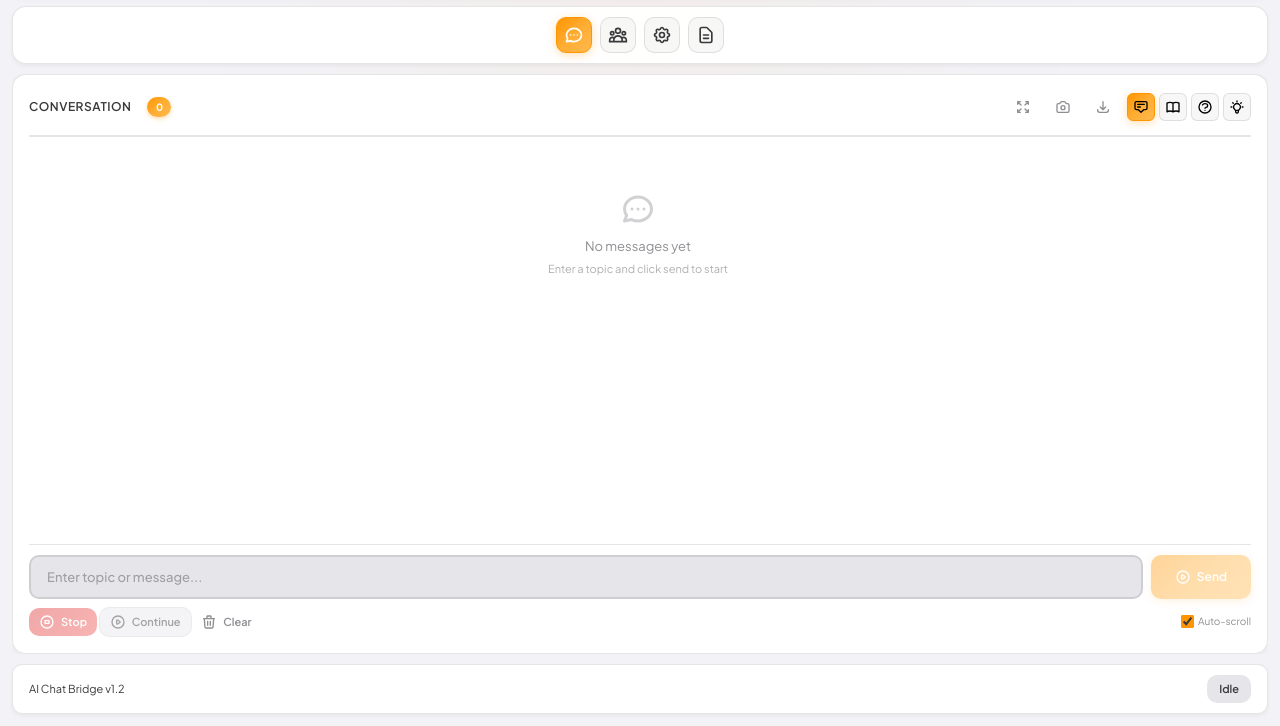
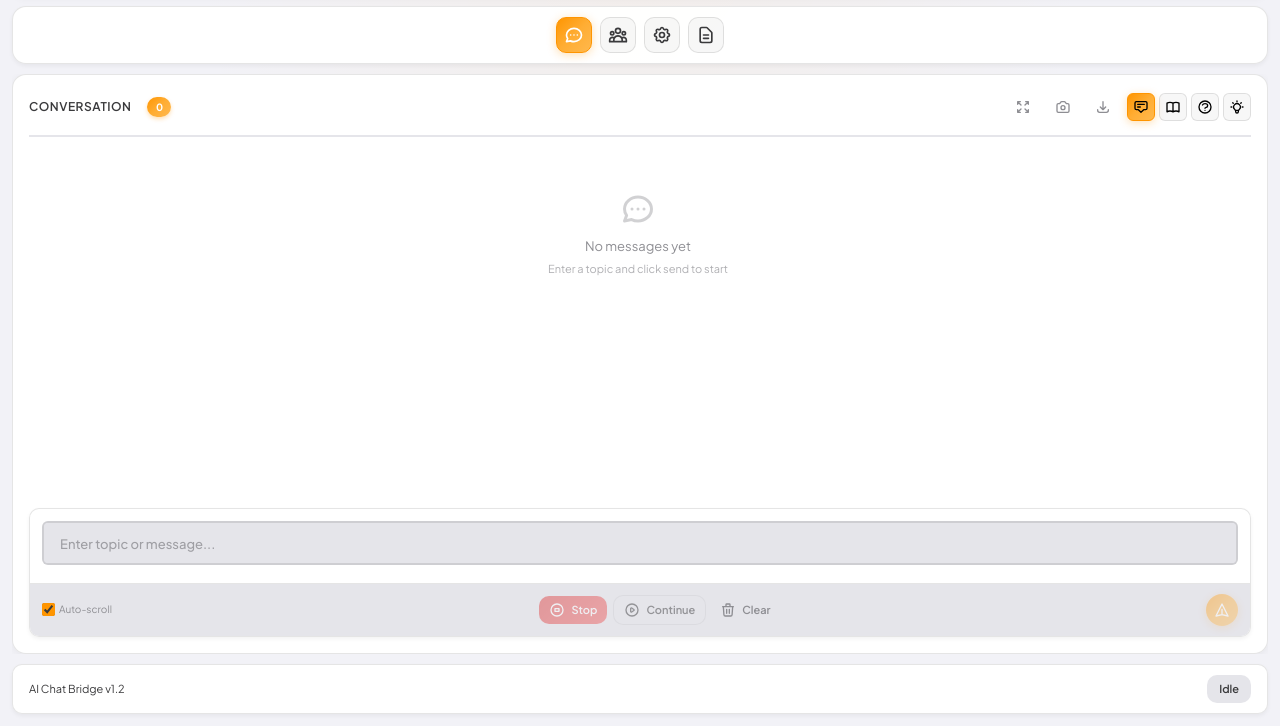
Before and after one commit to vinzoo178/agent-bridge, a browser extension: page sidepanel.html in a window 1280 px wide. Shown: the part 74-800 px from the top of the page. Drawn offline with Linux system fonts and the light colour scheme.

Commit message:
feat: Refactor chat input area for improved usability and aesthetics. Replace input field with a resizable textarea, enhance styling for better visual appeal, and implement auto-resizing functionality. Update send button layout and integrate auto-scroll toggle for enhanced user experience.

```diff
--- a/sidepanel.html
+++ b/sidepanel.html
@@ -131,23 +131,22 @@
         </div>
 
         <div class="chat-input-container">
-          <div class="chat-input-wrapper flex items-center gap-2">
-            <input
-              type="text"
+          <div class="chat-input-wrapper">
+            <textarea
               id="topic-input"
-              class="chat-input flex-1"
+              class="chat-input"
               placeholder="Enter topic or message..."
               autocomplete="off"
-            >
-            <button class="btn btn-primary btn-send flex items-center gap-1.5" id="start-btn" disabled>
-              <svg class="btn-icon w-4 h-4" fill="none" stroke="currentColor" viewBox="0 0 24 24" xmlns="http://www.w3.org/2000/svg">
-                <path stroke-linecap="round" stroke-linejoin="round" stroke-width="2" d="M14.752 11.168l-3.197-2.132A1 1 0 0010 9.87v4.263a1 1 0 001.555.832l3.197-2.132a1 1 0 000-1.664z"></path>
-                <path stroke-linecap="round" stroke-linejoin="round" stroke-width="2" d="M21 12a9 9 0 11-18 0 9 9 0 0118 0z"></path>
-              </svg>
-              Send
-            </button>
+              rows="1"
+            ></textarea>
           </div>
           <div class="chat-controls flex items-center justify-between">
+            <div class="flex items-center gap-2">
+              <label class="auto-scroll-toggle flex items-center gap-1 cursor-pointer">
+                <input type="checkbox" id="auto-scroll" checked class="cursor-pointer">
+                <span class="text-[10px]">Auto-scroll</span>
+              </label>
+            </div>
             <div class="flex items-center gap-2">
               <button class="btn btn-danger btn-sm flex items-center gap-1.5" id="stop-btn" disabled>
                 <svg class="btn-icon w-4 h-4" fill="none" stroke="currentColor" viewBox="0 0 24 24" xmlns="http://www.w3.org/2000/svg">
@@ -170,10 +169,13 @@
                 Clear
               </button>
             </div>
-            <label class="auto-scroll-toggle flex items-center gap-1 cursor-pointer">
-              <input type="checkbox" id="auto-scroll" checked class="cursor-pointer">
-              <span class="text-[10px]">Auto-scroll</span>
-            </label>
+            <div class="flex items-center gap-2">
+              <button class="btn btn-primary btn-send" id="start-btn" disabled title="Send message">
+                <svg class="btn-icon" fill="none" stroke="currentColor" viewBox="0 0 24 24" xmlns="http://www.w3.org/2000/svg">
+                  <path stroke-linecap="round" stroke-linejoin="round" stroke-width="2" d="M12 19l9 2-9-18-9 18 9-2zm0 0v-8"></path>
+                </svg>
+              </button>
+            </div>
           </div>
         </div>
 
--- a/sidepanel.js
+++ b/sidepanel.js
@@ -48,6 +48,22 @@ const elements = {
 // Track selected template (default: debate)
 let selectedTemplate = 'debate';
 
+// Reset textarea to default height
+function resetTextarea(textarea) {
+  textarea.style.height = 'auto';
+  textarea.style.height = '44px'; // min-height
+}
+
+// Auto-resize textarea function
+function autoResizeTextarea(textarea) {
+  textarea.style.height = 'auto';
+  const scrollHeight = textarea.scrollHeight;
+  const minHeight = 44;
+  const maxHeight = 200;
+  const newHeight = Math.max(minHeight, Math.min(scrollHeight, maxHeight));
+  textarea.style.height = newHeight + 'px';
+}
+
 // Template generators - take topic as input
 const promptGenerators = {
   debate: (topic) => `Bạn đang tham gia một cuộc tranh luận với một AI khác.
@@ -124,6 +140,12 @@ document.addEventListener('DOMContentLoaded', () => {
   loadConfigOnce(); // Load config only once at start
   setupEventListeners();
 
+  // Initialize textarea - reset to default state
+  if (elements.topicInput) {
+    elements.topicInput.value = '';
+    resetTextarea(elements.topicInput);
+  }
+
   // Poll for state updates (but not config)
   statePollingInterval = setInterval(loadStateOnly, 2000);
 
@@ -236,6 +258,9 @@ function setupEventListeners() {
 
   // Auto-generate prompt when topic changes (if template selected)
   elements.topicInput.addEventListener('input', () => {
+    // Auto-resize textarea
+    autoResizeTextarea(elements.topicInput);
+
     if (selectedTemplate && elements.topicInput.value.trim()) {
       const topic = elements.topicInput.value.trim();
       elements.initialPrompt.value = promptGenerators[selectedTemplate](topic);
@@ -732,7 +757,7 @@ async function startConversation() {
   elements.initialPrompt.value = initialPrompt;
 
   elements.startBtn.disabled = true;
-  elements.startBtn.innerHTML = '<svg class="btn-icon w-4 h-4 animate-spin" fill="none" stroke="currentColor" viewBox="0 0 24 24" xmlns="http://www.w3.org/2000/svg"><path stroke-linecap="round" stroke-linejoin="round" stroke-width="2" d="M4 4v5h.582m15.356 2A8.001 8.001 0 004.582 9m0 0H9m11 11v-5h-.581m0 0a8.003 8.003 0 01-15.357-2m15.357 2H15"></path></svg> Starting...';
+  elements.startBtn.innerHTML = '<svg class="btn-icon animate-spin" fill="none" stroke="currentColor" viewBox="0 0 24 24" xmlns="http://www.w3.org/2000/svg"><path stroke-linecap="round" stroke-linejoin="round" stroke-width="2" d="M4 4v5h.582m15.356 2A8.001 8.001 0 004.582 9m0 0H9m11 11v-5h.581m0 0a8.003 8.003 0 01-15.357-2m15.357 2H15"></path></svg>';
 
   try {
     const response = await chrome.runtime.sendMessage({
@@ -745,6 +770,7 @@ async function startConversation() {
       showToast('🚀 Conversation started!', 'success');
       // Clear input after starting
       elements.topicInput.value = '';
+      resetTextarea(elements.topicInput);
     } else {
       showToast('❌ ' + (response.error || 'Failed to start'), 'error');
     }
@@ -755,7 +781,7 @@ async function startConversation() {
 
   // Reset button
   setTimeout(() => {
-    elements.startBtn.innerHTML = '<svg class="btn-icon w-4 h-4" fill="none" stroke="currentColor" viewBox="0 0 24 24" xmlns="http://www.w3.org/2000/svg"><path stroke-linecap="round" stroke-linejoin="round" stroke-width="2" d="M14.752 11.168l-3.197-2.132A1 1 0 0010 9.87v4.263a1 1 0 001.555.832l3.197-2.132a1 1 0 000-1.664z"></path><path stroke-linecap="round" stroke-linejoin="round" stroke-width="2" d="M21 12a9 9 0 11-18 0 9 9 0 0118 0z"></path></svg> Send';
+    elements.startBtn.innerHTML = '<svg class="btn-icon" fill="none" stroke="currentColor" viewBox="0 0 24 24" xmlns="http://www.w3.org/2000/svg"><path stroke-linecap="round" stroke-linejoin="round" stroke-width="2" d="M12 19l9 2-9-18-9 18 9-2zm0 0v-8"></path></svg>';
     loadState();
     updateSendButtonState();
   }, 500);
--- a/styles/sidepanel.css
+++ b/styles/sidepanel.css
@@ -1500,27 +1500,76 @@ body {
 /* Chat Input */
 .chat-input-container {
   margin-top: 10px;
-  padding-top: 10px;
-  border-top: 1px solid var(--border-subtle);
+  background: var(--bg-card);
+  border-radius: var(--radius-md);
+  border: 1px solid var(--border-subtle);
+  overflow: hidden;
+  box-shadow: 0 2px 4px rgba(0, 0, 0, 0.05);
 }
 
 .chat-input-wrapper {
-  display: flex;
-  gap: 8px;
-  margin-bottom: 8px;
+  padding: 12px;
+  border-bottom: 1px solid var(--border-subtle);
 }
 
 .chat-input {
-  flex: 1;
+  width: 100%;
   padding: 12px 16px;
   background: var(--bg-secondary);
   border: 2px solid var(--border-subtle);
-  border-radius: var(--radius-md);
+  border-radius: var(--radius-sm);
   color: var(--text-primary) !important;
   font-family: inherit;
   font-size: 13px;
   transition: all 0.2s;
   font-weight: 500;
+  resize: none;
+  overflow-y: auto;
+  min-height: 44px;
+  max-height: 200px;
+  line-height: 1.5;
+  box-sizing: border-box;
+  /* Firefox scrollbar - hidden by default */
+  scrollbar-width: thin;
+  scrollbar-color: transparent transparent;
+}
+
+/* Hide scrollbar by default, show on hover/focus */
+.chat-input::-webkit-scrollbar {
+  width: 6px;
+}
+
+.chat-input::-webkit-scrollbar-track {
+  background: transparent;
+}
+
+.chat-input::-webkit-scrollbar-thumb {
+  background: transparent;
+  border-radius: 3px;
+  transition: background 0.2s;
+}
+
+.chat-input:hover::-webkit-scrollbar-thumb,
+.chat-input:focus::-webkit-scrollbar-thumb {
+  background: var(--text-muted);
+  opacity: 0.3;
+}
+
+.chat-input:hover::-webkit-scrollbar-thumb:hover,
+.chat-input:focus::-webkit-scrollbar-thumb:hover {
+  background: var(--text-muted);
+  opacity: 0.5;
+}
+
+/* Firefox scrollbar - show on hover/focus */
+.chat-input:hover,
+.chat-input:focus {
+  scrollbar-color: rgba(0, 0, 0, 0.3) transparent;
+}
+
+.dark-theme .chat-input:hover,
+.dark-theme .chat-input:focus {
+  scrollbar-color: rgba(255, 255, 255, 0.3) transparent;
 }
 
 .chat-input:focus {
@@ -1554,17 +1603,59 @@ body {
 }
 
 .btn-send {
-  padding: 12px 24px;
-  white-space: nowrap;
-  font-weight: 600;
+  width: 32px;
+  height: 32px;
+  padding: 0;
+  border-radius: 50%;
+  display: flex;
+  align-items: center;
+  justify-content: center;
+  min-width: 32px;
+  min-height: 32px;
+  flex-shrink: 0;
+}
+
+.btn-send .btn-icon {
+  width: 16px;
+  height: 16px;
+  flex-shrink: 0;
 }
 
 .chat-controls {
   display: flex;
   justify-content: space-between;
   align-items: center;
+  padding: 10px 12px;
   font-size: 10px;
   color: var(--text-muted);
+  background: var(--bg-secondary);
+  gap: 12px;
+  flex-wrap: nowrap;
+}
+
+.chat-controls > div {
+  display: flex;
+  align-items: center;
+  gap: 8px;
+  flex-shrink: 0;
+}
+
+.chat-controls > div:first-child {
+  /* Auto-scroll on left */
+  flex-shrink: 0;
+}
+
+.chat-controls > div:nth-child(2) {
+  /* Control buttons in center */
+  flex: 1;
+  justify-content: center;
+  gap: 6px;
+}
+
+.chat-controls > div:last-child {
+  /* Send button on right */
+  flex-shrink: 0;
+  margin-left: auto;
 }
 
 .auto-scroll-toggle {
```
